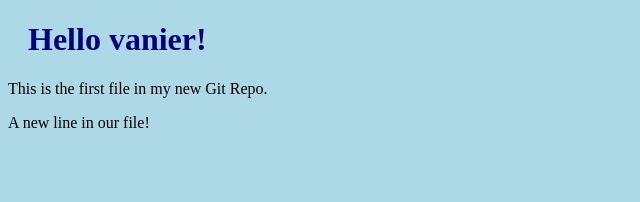
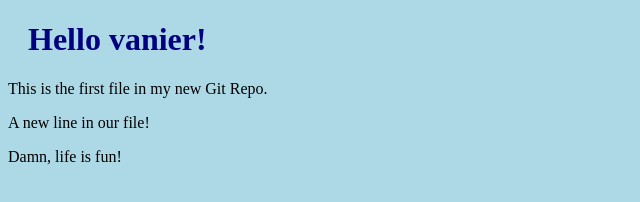
Before and after one commit to Yeeteronii/Demo8, a plain HTML site: page index.html in a window 1280 px wide. Shown: the full height of the page, 0-640 px from the left. Drawn offline with Linux system fonts and the light colour scheme.

Commit message:
Third Release of Hello World!

```diff
--- a/index.html
+++ b/index.html
@@ -9,5 +9,6 @@
 <h1>Hello vanier!</h1>
 <p>This is the first file in my new Git Repo.</p>
 <p>A new line in our file!</p>
+<p>Damn, life is fun!</p>
 </body>
 </html>
```
Also changed, not shown: note1.txt (added).
